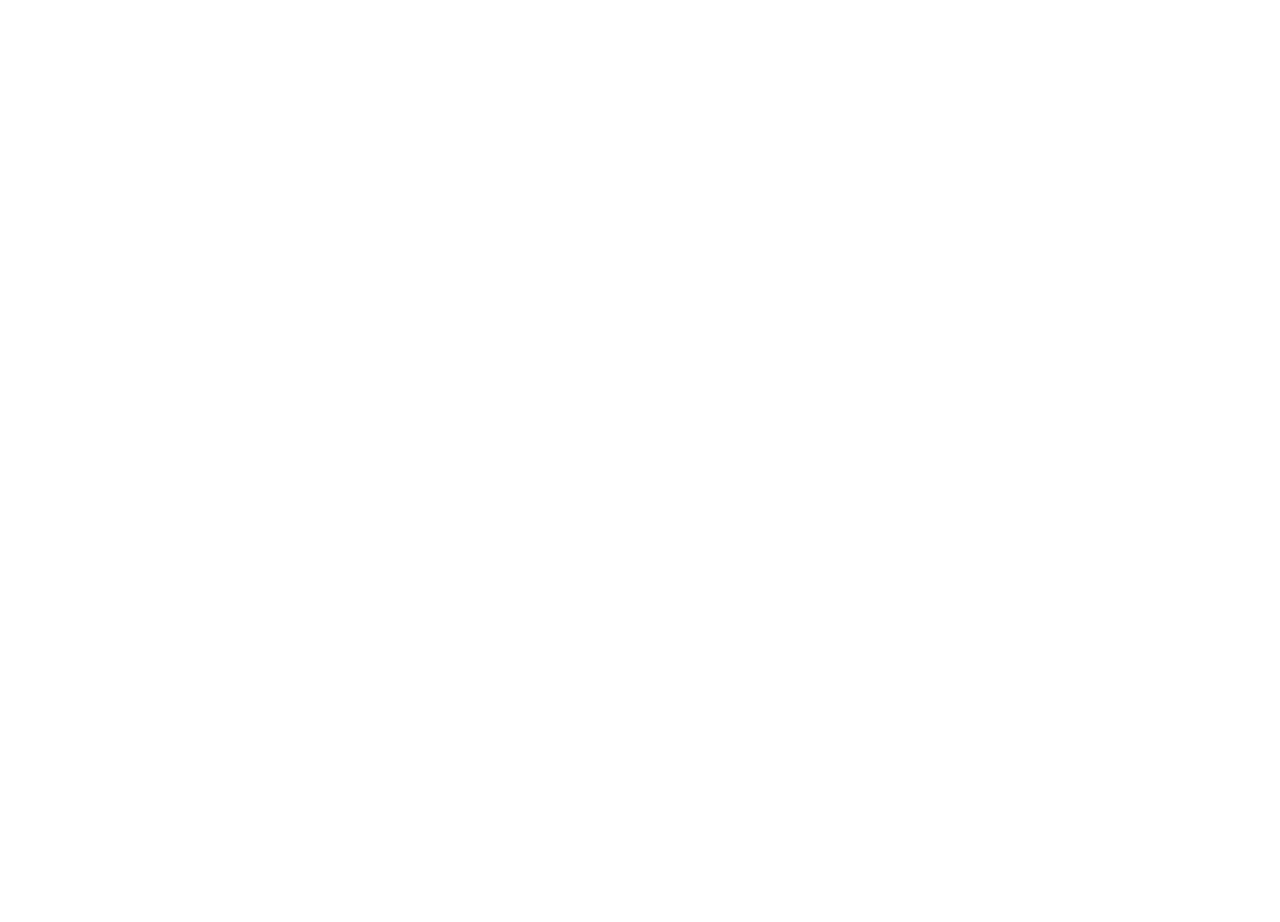
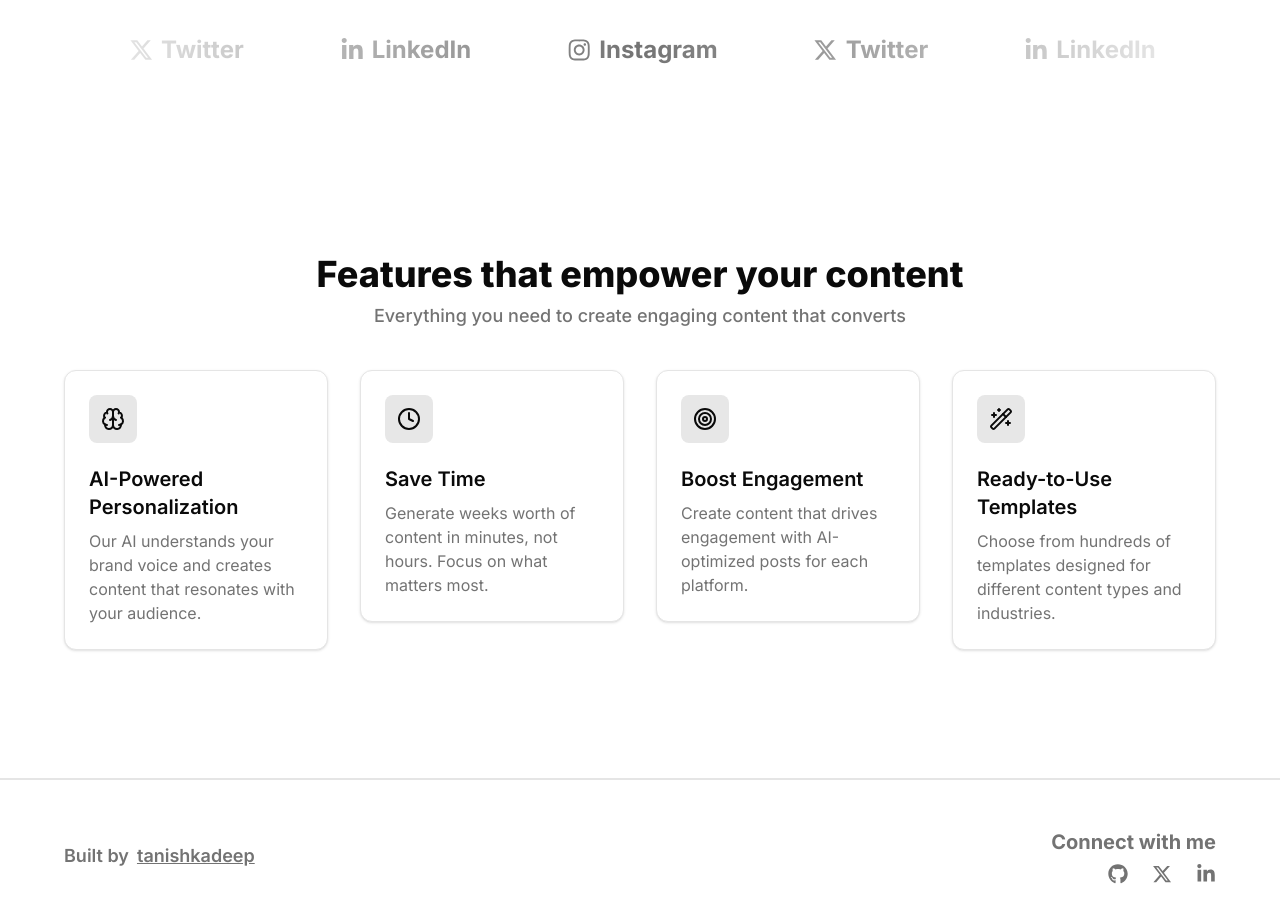
Before and after one commit to tanishkadeep/contiqAI, a Next.js app: page / in a window 1280 px wide. Shown: the part 800-1722 px from the top of the page. Before the commit the page ends 800 px from the top, so only its background shows below. Built offline with nearby package versions, Linux system fonts and the light colour scheme; no server answers.

Commit message:
finished landing page

```diff
--- a/app/globals.css
+++ b/app/globals.css
@@ -100,3 +100,7 @@
     --tile: var(--neutral-900);
   }
 }
+
+html {
+  scroll-behavior: smooth;
+}
--- a/app/page.tsx
+++ b/app/page.tsx
@@ -1,11 +1,17 @@
-import Header from "@/components/sections/Header";
-import Hero from "@/components/sections/Hero";
+import { FeaturesSection } from "@/components/HomePage/Features";
+import Footer from "@/components/HomePage/Footer";
+import Header from "@/components/HomePage/Header";
+import Hero from "@/components/HomePage/Hero";
+import MarqueeComponent from "@/components/HomePage/MarqueeComponent";
 
 export default function Home() {
   return (
     <div>
       <Header />
       <Hero />
+      <MarqueeComponent />
+      <FeaturesSection />
+      <Footer />
     </div>
   );
 }
--- a/app/sign-in/[[...sign-in]]/page.tsx
+++ b/app/sign-in/[[...sign-in]]/page.tsx
@@ -1,5 +1,9 @@
 import { SignIn } from "@clerk/nextjs";
 
 export default function Page() {
-  return <SignIn />;
+  return (
+    <div className="flex justify-center items-center h-screen">
+      <SignIn />
+    </div>
+  );
 }
--- a/app/sign-up/[[...sign-up]]/page.tsx
+++ b/app/sign-up/[[...sign-up]]/page.tsx
@@ -1,5 +1,7 @@
 import { SignUp } from "@clerk/nextjs";
 
 export default function Page() {
-  return <SignUp />;
+  return  <div className="flex justify-center items-center h-screen">
+  <SignUp />
+</div>
 }
--- /dev/null
+++ b/components/HomePage/Features.tsx
@@ -0,0 +1,59 @@
+import { Card } from "@/components/ui/card";
+import { Brain, Clock, Target, Wand2 } from "lucide-react";
+
+const features = [
+  {
+    title: "AI-Powered Personalization",
+    description:
+      "Our AI understands your brand voice and creates content that resonates with your audience.",
+    icon: Brain,
+  },
+  {
+    title: "Save Time",
+    description:
+      "Generate weeks worth of content in minutes, not hours. Focus on what matters most.",
+    icon: Clock,
+  },
+  {
+    title: "Boost Engagement",
+    description:
+      "Create content that drives engagement with AI-optimized posts for each platform.",
+    icon: Target,
+  },
+  {
+    title: "Ready-to-Use Templates",
+    description:
+      "Choose from hundreds of templates designed for different content types and industries.",
+    icon: Wand2,
+  },
+];
+
+export function FeaturesSection() {
+  return (
+    <section className="py-32 px-8 md:px-16" id="features">
+      <div className="max-w-7xl mx-auto">
+        <div className="text-center">
+          <h2 className="text-3xl font-extrabold sm:text-4xl">
+            Features that empower your content
+          </h2>
+          <p className="mt-2 text-lg text-muted-foreground font-medium">
+            Everything you need to create engaging content that converts
+          </p>
+        </div>
+        <div className="mt-10 grid gap-8 sm:grid-cols-2 lg:grid-cols-4">
+          {features.map((feature, i) => (
+            <div key={feature.title}>
+              <Card className="group relative overflow-hidden p-6 transition-all hover:shadow-lg">
+                <div className="mb-4 inline-block rounded-lg bg-primary/10 p-3">
+                  <feature.icon className="h-6 w-6" />
+                </div>
+                <h3 className="mb-2 text-xl font-semibold">{feature.title}</h3>
+                <p className="text-muted-foreground">{feature.description}</p>
+              </Card>
+            </div>
+          ))}
+        </div>
+      </div>
+    </section>
+  );
+}
--- /dev/null
+++ b/components/HomePage/Footer.tsx
@@ -0,0 +1,52 @@
+import Link from "next/link";
+import { FaGithub, FaLinkedinIn } from "react-icons/fa";
+import { FaXTwitter } from "react-icons/fa6";
+
+const Footer = () => {
+  return (
+    <div className="border-t-2 py-12 px-16">
+      <div className="flex flex-col sm:flex-row items-center justify-between max-w-6xl mx-auto font-semibold gap-4 text-neutral-500 dark:text-neutral-400">
+        <div className="text-lg">
+          Built by
+          <Link
+            href={"https://tanishka-deep.vercel.app/"}
+            target="_blank"
+            className="underline ml-2"
+          >
+            tanishkadeep
+          </Link>
+        </div>
+        <div>
+          <div className="text-lg md:text-xl mb-2 font-bold">Connect with me</div>
+          <div className="flex gap-4 sm:justify-end justify-center items-center">
+            <Link
+              href={"https://github.com/tanishkadeep"}
+              target="_blank"
+              className="underline ml-2"
+            >
+              <FaGithub className="size-5 hover:scale-110 transition-transform duration-300" />
+            </Link>
+
+            <Link
+              href={"https://x.com/yestanishka"}
+              target="_blank"
+              className="underline ml-2"
+            >
+              <FaXTwitter className="size-5 hover:scale-110 transition-transform duration-300" />
+            </Link>
+
+            <Link
+              href={"https://www.linkedin.com/in/tanishkadeep/"}
+              target="_blank"
+              className="underline ml-2"
+            >
+              <FaLinkedinIn className="size-5 hover:scale-110 transition-transform duration-300" />
+            </Link>
+          </div>
+        </div>
+      </div>
+    </div>
+  );
+};
+
+export default Footer;
--- a/components/sections/Header.tsx
+++ b/components/HomePage/Header.tsx
@@ -5,7 +5,7 @@ const Header = () => {
   return (
     <div className="flex justify-between items-center px-12 md:px-24 py-4 border-b-2 shadow-md sticky top-0 z-50 bg-background">
       <div className="md:text-2xl text-lg font-extrabold">ContiqAI</div>
-      <div className="flex items-center gap-4 justify-center">
+      <div className="flex items-center gap-4 justify-center font-bold">
         <ModeToggle />
         <SignedOut>
           <SignInButton />
--- a/components/sections/Hero.tsx
+++ b/components/HomePage/Hero.tsx
@@ -1,3 +1,4 @@
+import Link from "next/link";
 import { Button } from "../ui/button";
 import { Tiles } from "../ui/tiles";
 
@@ -16,9 +17,11 @@ const Hero = () => {
         boost your engagement with AI-powered content creation.
       </div>
       <div className="flex justify-center items-center gap-4 mt-8">
-        <Button>Get Started</Button>
+        <Button>
+          <Link href="/sign-in">Get Started</Link>
+        </Button>
         <Button variant="secondary" className="border">
-          Learn more
+          <Link href="#features">Learn more</Link>
         </Button>
       </div>
     </AnimatedGridBackgroundSection>
@@ -31,7 +34,7 @@ const AnimatedGridBackgroundSection: React.FC<{
   return (
     <div
       className={
-        "w-full min-h-[88vh] overflow-hidden relative flex items-center justify-center"
+        "w-full min-h-[88vh] overflow-hidden relative flex items-center justify-center shadow-md [mask-image:linear-gradient(to_right,transparent,black,black,black,black,black,transparent)]"
       }
     >
       <div className={"w-fit h-fit relative z-[2]"}>{children}</div>
--- /dev/null
+++ b/components/HomePage/MarqueeComponent.tsx
@@ -0,0 +1,27 @@
+import { Marquee } from "@/components/ui/marquee";
+import { FaInstagram, FaLinkedinIn } from "react-icons/fa";
+import { FaXTwitter } from "react-icons/fa6";
+
+const MarqueeComponent = () => {
+  const arr = [
+    { logo: FaLinkedinIn, name: "LinkedIn" },
+    { logo: FaInstagram, name: "Instagram" },
+    { logo: FaXTwitter, name: "Twitter" },
+  ];
+
+  return (
+    <Marquee>
+      {arr.map(({ logo: Logo, name }, index) => (
+        <div
+          key={index}
+          className="relative h-full w-fit mx-12 flex items-center justify-center text-2xl font-bold text-neutral-500 dark:text-neutral-400"
+        >
+          <Logo />
+          <span className="ml-2">{name}</span>
+        </div>
+      ))}
+    </Marquee>
+  );
+};
+
+export default MarqueeComponent;
--- /dev/null
+++ b/components/ui/card.tsx
@@ -0,0 +1,83 @@
+import * as React from 'react';
+
+import { cn } from '@/lib/utils';
+
+const Card = React.forwardRef<
+  HTMLDivElement,
+  React.HTMLAttributes<HTMLDivElement>
+>(({ className, ...props }, ref) => (
+  <div
+    ref={ref}
+    className={cn(
+      'rounded-xl border bg-card text-card-foreground shadow',
+      className
+    )}
+    {...props}
+  />
+));
+Card.displayName = 'Card';
+
+const CardHeader = React.forwardRef<
+  HTMLDivElement,
+  React.HTMLAttributes<HTMLDivElement>
+>(({ className, ...props }, ref) => (
+  <div
+    ref={ref}
+    className={cn('flex flex-col space-y-1.5 p-6', className)}
+    {...props}
+  />
+));
+CardHeader.displayName = 'CardHeader';
+
+const CardTitle = React.forwardRef<
+  HTMLParagraphElement,
+  React.HTMLAttributes<HTMLHeadingElement>
+>(({ className, ...props }, ref) => (
+  <h3
+    ref={ref}
+    className={cn('font-semibold leading-none tracking-tight', className)}
+    {...props}
+  />
+));
+CardTitle.displayName = 'CardTitle';
+
+const CardDescription = React.forwardRef<
+  HTMLParagraphElement,
+  React.HTMLAttributes<HTMLParagraphElement>
+>(({ className, ...props }, ref) => (
+  <p
+    ref={ref}
+    className={cn('text-sm text-muted-foreground', className)}
+    {...props}
+  />
+));
+CardDescription.displayName = 'CardDescription';
+
+const CardContent = React.forwardRef<
+  HTMLDivElement,
+  React.HTMLAttributes<HTMLDivElement>
+>(({ className, ...props }, ref) => (
+  <div ref={ref} className={cn('p-6 pt-0', className)} {...props} />
+));
+CardContent.displayName = 'CardContent';
+
+const CardFooter = React.forwardRef<
+  HTMLDivElement,
+  React.HTMLAttributes<HTMLDivElement>
+>(({ className, ...props }, ref) => (
+  <div
+    ref={ref}
+    className={cn('flex items-center p-6 pt-0', className)}
+    {...props}
+  />
+));
+CardFooter.displayName = 'CardFooter';
+
+export {
+  Card,
+  CardHeader,
+  CardFooter,
+  CardTitle,
+  CardDescription,
+  CardContent,
+};
--- /dev/null
+++ b/components/ui/marquee.tsx
@@ -0,0 +1,19 @@
+export const Marquee: React.FC<{ children: React.ReactNode }> = ({
+  children,
+}) => {
+  return (
+    <div className="w-full overflow-hidden my-10 z-10 [mask-image:linear-gradient(to_right,transparent,black,transparent)]">
+      <div className="relative flex max-w-[90vw] overflow-hidden py-5 mx-auto">
+        <div className="flex w-max animate-marquee [--duration:30s]">
+          {children}
+          {children}
+          {children}
+          {children}
+          {children}
+          {children}
+          {children}
+        </div>
+      </div>
+    </div>
+  );
+};
--- a/tailwind.config.ts
+++ b/tailwind.config.ts
@@ -26,6 +26,7 @@ const config: Config = {
       animation: {
         moveUp: "moveUp 1.4s ease forwards",
         appear: "appear 1s 1s forwards",
+        marquee: "marquee var(--duration, 30s) linear infinite",
       },
       keyframes: {
         moveUp: {
@@ -35,6 +36,9 @@ const config: Config = {
         appear: {
           from: { opacity: "0" },
           to: { opacity: "1" },
+        },
+        marquee: {
+          to: { transform: "translateX(-50%)" },
         },
       },
       backgroundImage: {
```
